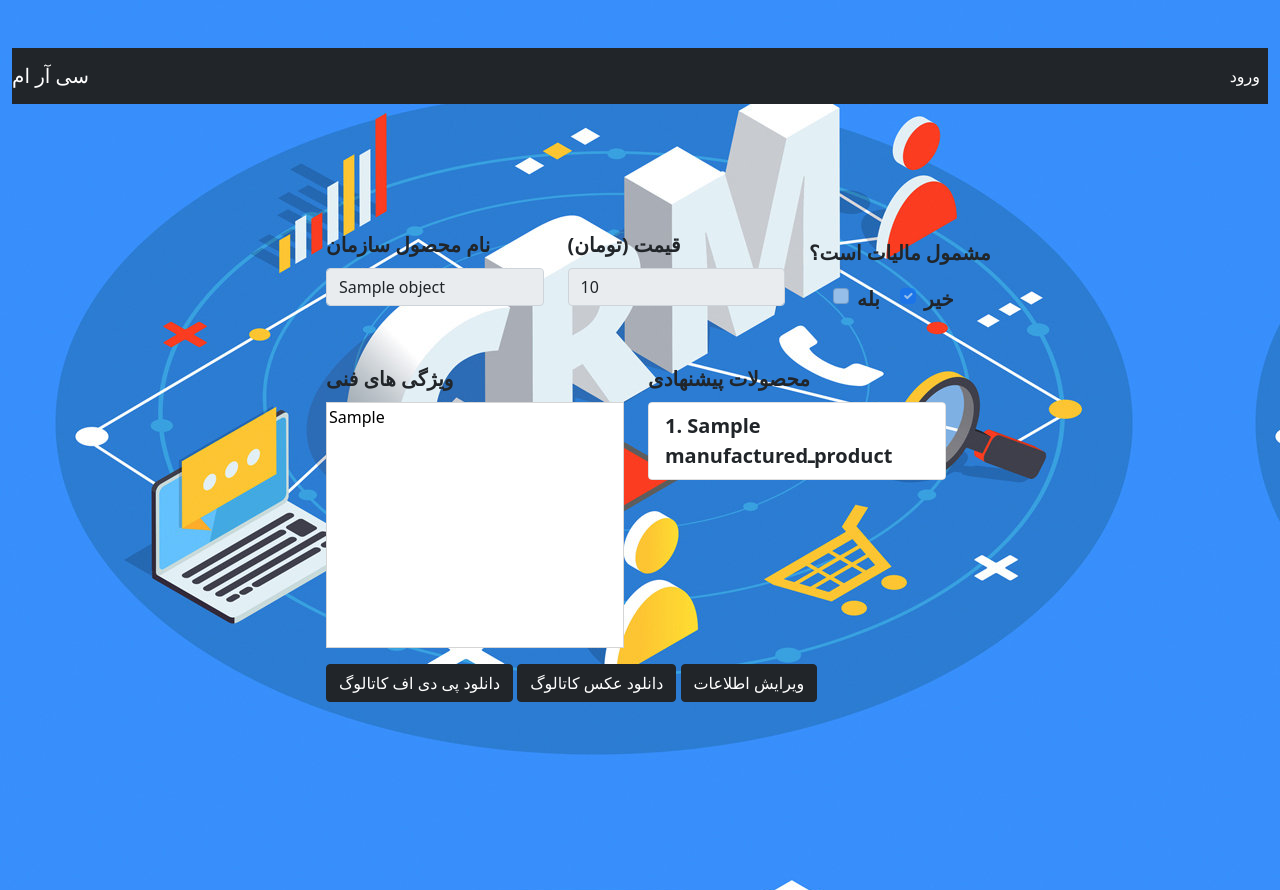
After one commit to mostafavahdanideh/CRM-Project-Django-DRF, a Django app: template crm_project/inventory/templates/detail_company_products.html in a window 1280 px wide. The commit adds this page. Run offline with Django 3.2, Linux system fonts and the light colour scheme; the template is opened without the code that fills it: most values are stand-ins (such as "Sample title", 1, 10 or a date in 2020); some libraries are stand-ins or nearby versions.

Commit message:
added code for our products in inventory (CRUD)

```diff
--- a/crm_project/inventory/forms.py
+++ b/crm_project/inventory/forms.py
@@ -2,7 +2,7 @@ from django import forms
 from . import models
 
 
-class AddCompanyProductForm(forms.ModelForm):
+class CompanyProductForm(forms.ModelForm):
 
     class Meta:
         model = models.CompanyProduct
--- /dev/null
+++ b/crm_project/inventory/templates/detail_company_products.html
@@ -0,0 +1,76 @@
+{% extends 'base.html' %}
+{% load i18n %}
+{% load humanize %}
+
+
+{% block style %}
+    .list-group{
+        max-height: 260px;
+        margin-bottom: 10px;
+        overflow:scroll;
+        -webkit-overflow-scrolling: touch;
+    }
+{% endblock style %}
+
+
+{% block content %}
+    <div style="margin-left: 25%; margin-top: 10%; margin-bottom: 15%;">
+        <div class='row mt-5'>
+            <div class='col-3'>
+                <label for="id_company_product_name" class='form-label fs-5 fw-bold'>{% trans "نام محصول سازمان" %}</label>
+                <input id='id_company_product_name' value="{{object.name}}" class='form-control' disabled></input>
+            </div>
+
+            <div class='col-3'>
+                <label for="id_price" class='form-label fs-5 fw-bold'>{% trans "قیمت (تومان)" %}</label>
+                <input id='id_price' class='form-control' value="{{object.price|intcomma}}" disabled></input>
+            </div>
+
+            <div class='col-3 mt-2'>
+                <p class='fs-5 fw-bold'>{% trans "مشمول مالیات است؟" %}</p>
+                <div class="ms-4">
+                    <div class="form-check form-check-inline">
+                        <label class="form-check-label fs-5 fw-bold" for="id_has_taxation_true">{% trans "بله" %}</label>
+                        <input class="form-check-input" type="checkbox" id="id_has_taxation_true" {% if object.has_taxation %} checked {% endif %} disabled>
+                    </div>
+                    <div class="form-check form-check-inline">
+                        <label class="form-check-label fs-5 fw-bold" for="id_has_taxation_false">{% trans "خیر" %}</label>
+                        <input class="form-check-input" type="checkbox" id="id_has_taxation_false" {% if not object.has_taxation %} checked {% endif %} disabled>
+                    </div>
+                </div>
+            </div>
+        </div>
+
+        <div class='row mt-5'>
+            <div class='col-4'>
+                <label class="form-label fs-5 fw-bold">{% trans "ویژگی های فنی" %}</label>
+                <textarea cols="30" rows="10" style="background-color: white; color:black; resize: none;" disabled>{{object.technical_features}}</textarea>
+            </div>
+
+            <div class='col-4'>
+                <label class="form-label fs-5 fw-bold">{% trans "محصولات پیشنهادی" %}</label>
+                <ol class="list-group list-group-numbered">
+                    {% for manufacturedـproduct in object.related_with_manufacturedـproducts.all %}
+                        <li class="list-group-item fs-5 fw-bold">{{manufacturedـproduct}}</li>
+                    {% endfor %}
+                </ol>
+            </div>
+        </div>
+
+        <div class='mt-lg-3'>
+            {% if object.pdf_catalog %}
+                <button class='btn btn-dark'>
+                    <a href="{{object.pdf_catalog.url}}" style='text-decoration: none; color: white;'>{% trans "دانلود پی دی اف کاتالوگ" %}</a>
+                </button>
+            {% endif %}
+
+            {% if object.image_catalog %}
+                <button class='btn btn-dark'>
+                    <a href="{{object.image_catalog.url}}" style='text-decoration: none; color: white;'>{% trans "دانلود عکس کاتالوگ" %}</a>
+                </button>
+            {% endif %}
+
+            <a href="{% url 'inventory:update-company-product' pk=object.pk %}" type='btn' class='btn btn-dark text-white'>{% trans "ویرایش اطلاعات" %}</a>
+        </div>
+    </div>
+{% endblock content %}
--- a/crm_project/inventory/urls.py
+++ b/crm_project/inventory/urls.py
@@ -1,5 +1,6 @@
 from django.urls import path
 from . import views
+
 
 app_name = 'inventory'
 
@@ -7,4 +8,6 @@ app_name = 'inventory'
 urlpatterns = [
     path('add-product/', views.AddCompanyProduct.as_view(), name='add-company-product'),
     path('list-products/', views.ListCompanyProduct.as_view(), name='list-company-products'),
+    path('detail-product/<int:pk>/', views.DetailCompanyProduct.as_view(), name='detail-company-product'),
+    path('update-product/<int:pk>/', views.UpdateCompanyProduct.as_view(), name='update-company-product'),
 ]
```
Also changed, not shown: crm_project/inventory/models.py (+8 -5 lines), crm_project/inventory/templates/add_company_products.html (+6 -13 lines), crm_project/inventory/templates/list_company_products.html (+6 -4 lines), crm_project/inventory/templates/update_company_product.html (added, +63 -0 lines), crm_project/inventory/views.py (+65 -2 lines), crm_project/inventory/migrations/0006_alter_companyproduct_name.py (added), crm_project/inventory/migrations/0007_alter_companyproduct_price.py (added), crm_project/inventory/migrations/0008_alter_companyproduct_pdf_catalog.py (added).
